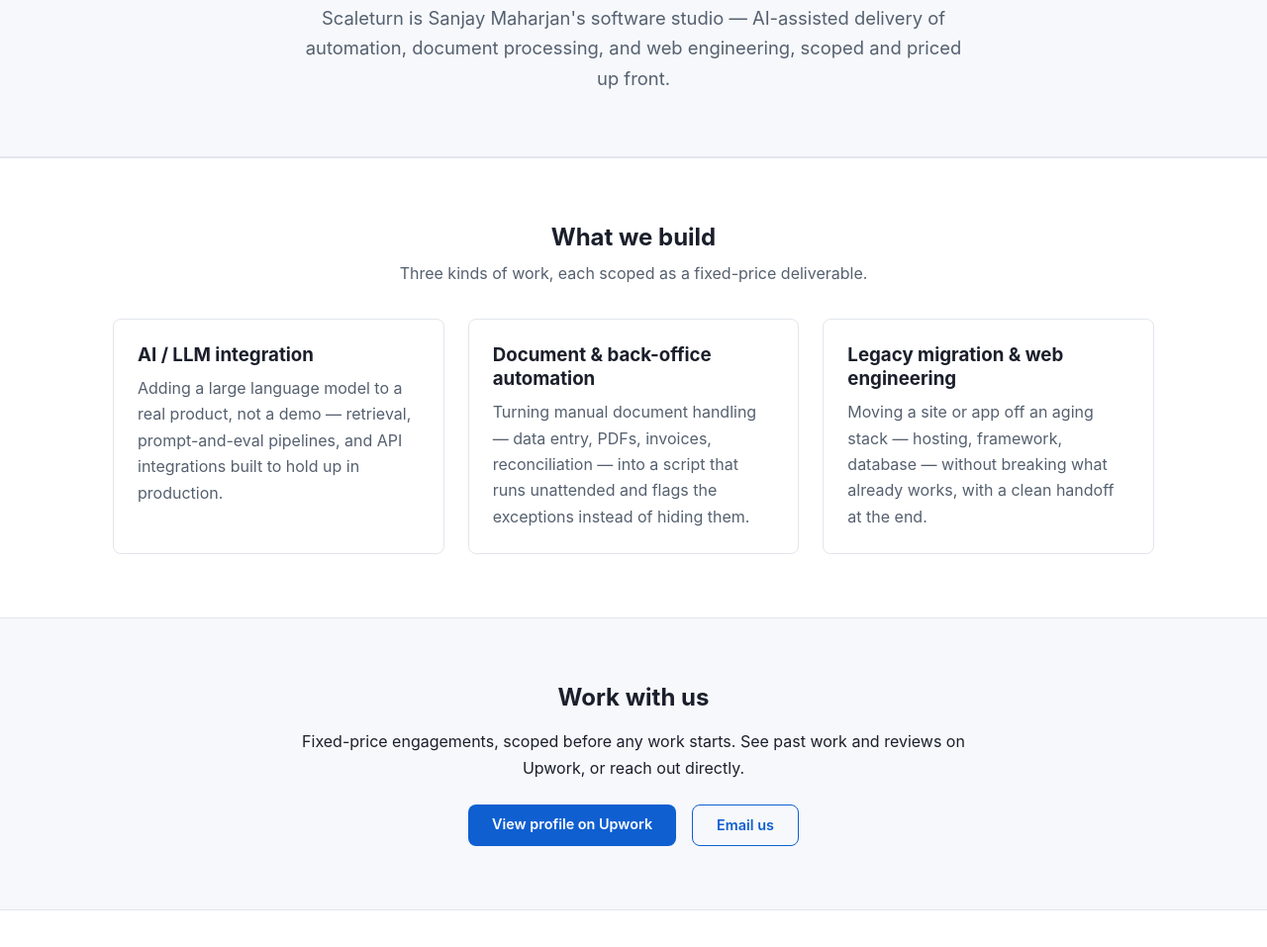
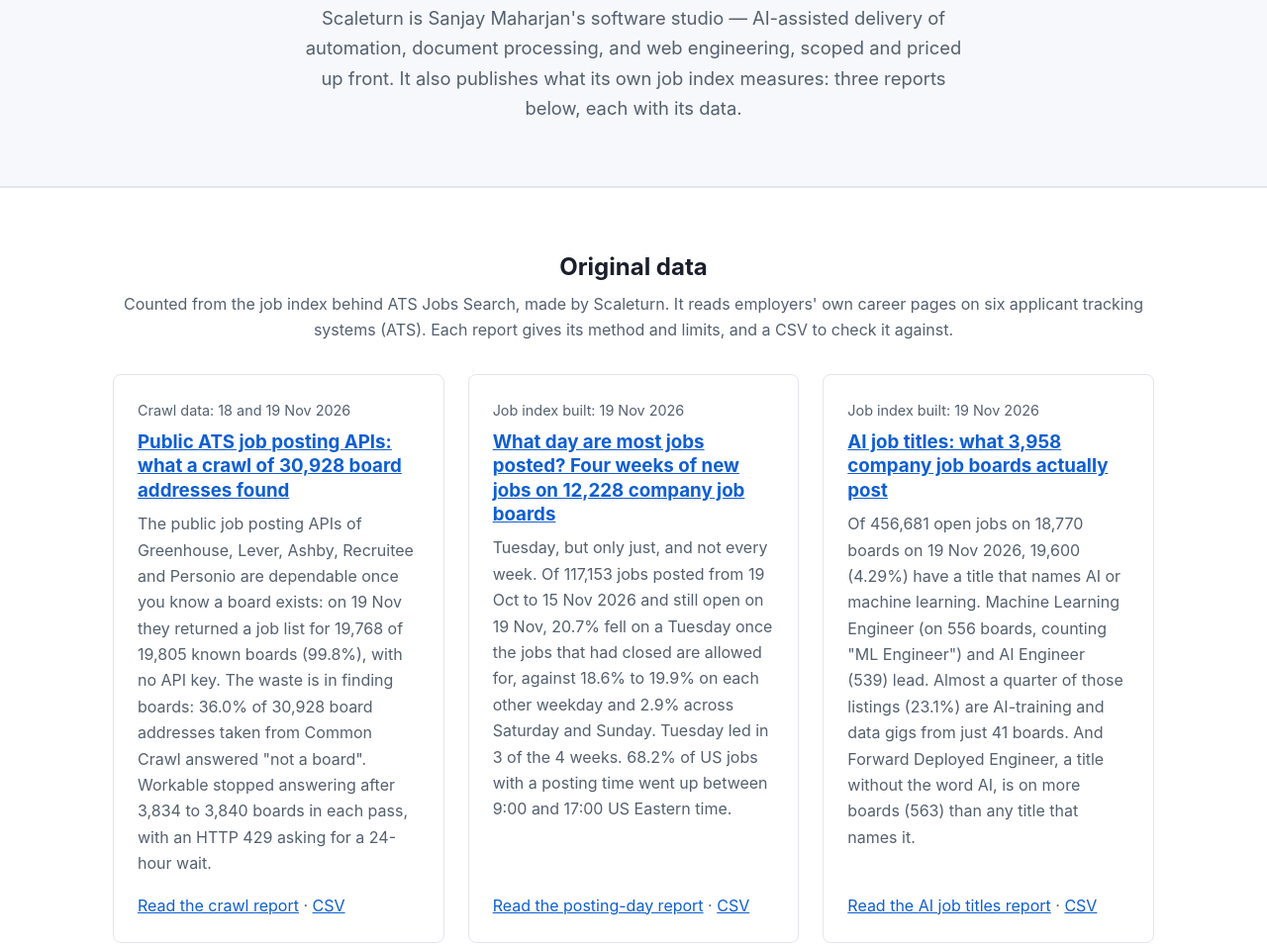
Before and after one commit to sanjayamaharjancodes/scaleturn-site, a plain HTML site: page index.html in a window 1280 px wide. Shown: the part 234-1191 px from the top of the page at 99% size. Drawn offline with Linux system fonts and the light colour scheme.

Commit message:
ct-004: the home page leads with Scaleturn's three original-data reports; privacy says both guide sites now load the AdSense code and names Google's EU consent requirement
- index.html: "Original data" is the first section after the hero: one card per report (ATS API crawl, posting
  days, AI job titles) with its date, a summary whose every figure is copied from the report's short answer, and
  links to the report and its CSV. The hero says so. The ScrapeTools card no longer links the retired free-tier page.
- Nav: Data (/#data) on all five pages.
- privacy.html: the guide sites load the same code; "Consent in the EEA, the UK and Switzerland".
- style.css: .data-card. README and sitemap lastmod.

Co-Authored-By: Claude Opus 5.5 <noreply@anthropic.com>

```diff
--- a/index.html
+++ b/index.html
@@ -4,7 +4,7 @@
 <meta charset="UTF-8">
 <meta name="viewport" content="width=device-width, initial-scale=1.0">
 <title>Scaleturn — AI-Assisted Software Delivery</title>
-<meta name="description" content="Scaleturn is Sanjay Maharjan's software studio: AI-assisted delivery of automation, document processing, and web engineering. Fixed scope, reviewed by a human.">
+<meta name="description" content="Scaleturn, Sanjay Maharjan's software studio: first-hand data from its own index of company job boards, and AI-assisted automation and web engineering.">
 <link rel="canonical" href="https://scaleturn.com/">
 <meta name="google-adsense-account" content="ca-pub-5554189148912369">
 <link rel="icon" href="/favicon.ico">
@@ -19,6 +19,7 @@
     <nav class="site-nav" aria-label="Main navigation">
       <ul>
         <li><a href="/" aria-current="page">Home</a></li>
+        <li><a href="/#data">Data</a></li>
         <li><a href="/game-assets.html">Game assets</a></li>
         <li><a href="/#guides">Guides</a></li>
         <li><a href="/about.html">About</a></li>
@@ -31,7 +32,36 @@
 <section class="hero">
   <div class="container">
     <h1>Software that pays for itself. Built fast, reviewed by a human.</h1>
-    <p>Scaleturn is Sanjay Maharjan's software studio — AI-assisted delivery of automation, document processing, and web engineering, scoped and priced up front.</p>
+    <p>Scaleturn is Sanjay Maharjan's software studio — AI-assisted delivery of automation, document processing, and web engineering, scoped and priced up front. It also publishes what its own job index measures: three reports below, each with its data.</p>
+  </div>
+</section>
+
+<section id="data">
+  <div class="container">
+    <div class="section-title">
+      <h2>Original data</h2>
+      <p>Counted from the job index behind ATS Jobs Search, made by Scaleturn. It reads employers' own career pages on six applicant tracking systems (ATS). Each report gives its method and limits, and a CSV to check it against.</p>
+    </div>
+    <div class="card-grid">
+      <article class="card data-card">
+        <p class="data-date">Crawl data: 18 and 19 Nov 2026</p>
+        <h3><a href="https://scrapetools.scaleturn.com/ats-job-posting-api-crawl-data.html">Public ATS job posting APIs: what a crawl of 30,928 board addresses found</a></h3>
+        <p>The public job posting APIs of Greenhouse, Lever, Ashby, Recruitee and Personio are dependable once you know a board exists: on 19 Nov they returned a job list for 19,768 of 19,805 known boards (99.8%), with no API key. The waste is in finding boards: 36.0% of 30,928 board addresses taken from Common Crawl answered "not a board". Workable stopped answering after 3,834 to 3,840 boards in each pass, with an HTTP 429 asking for a 24-hour wait.</p>
+        <p><a href="https://scrapetools.scaleturn.com/ats-job-posting-api-crawl-data.html">Read the crawl report</a> &middot; <a href="https://scrapetools.scaleturn.com/data/ats-board-crawl-2026-11.csv">CSV</a></p>
+      </article>
+      <article class="card data-card">
+        <p class="data-date">Job index built: 19 Nov 2026</p>
+        <h3><a href="https://scrapetools.scaleturn.com/what-day-are-most-jobs-posted.html">What day are most jobs posted? Four weeks of new jobs on 12,228 company job boards</a></h3>
+        <p>Tuesday, but only just, and not every week. Of 117,153 jobs posted from 19 Oct to 15 Nov 2026 and still open on 19 Nov, 20.7% fell on a Tuesday once the jobs that had closed are allowed for, against 18.6% to 19.9% on each other weekday and 2.9% across Saturday and Sunday. Tuesday led in 3 of the 4 weeks. 68.2% of US jobs with a posting time went up between 9:00 and 17:00 US Eastern time.</p>
+        <p><a href="https://scrapetools.scaleturn.com/what-day-are-most-jobs-posted.html">Read the posting-day report</a> &middot; <a href="https://scrapetools.scaleturn.com/data/job-posting-days-2026-11.csv">CSV</a></p>
+      </article>
+      <article class="card data-card">
+        <p class="data-date">Job index built: 19 Nov 2026</p>
+        <h3><a href="https://scrapetools.scaleturn.com/ai-job-titles.html">AI job titles: what 3,958 company job boards actually post</a></h3>
+        <p>Of 456,681 open jobs on 18,770 boards on 19 Nov 2026, 19,600 (4.29%) have a title that names AI or machine learning. Machine Learning Engineer (on 556 boards, counting "ML Engineer") and AI Engineer (539) lead. Almost a quarter of those listings (23.1%) are AI-training and data gigs from just 41 boards. And Forward Deployed Engineer, a title without the word AI, is on more boards (563) than any title that names it.</p>
+        <p><a href="https://scrapetools.scaleturn.com/ai-job-titles.html">Read the AI job titles report</a> &middot; <a href="https://scrapetools.scaleturn.com/data/ai-job-titles-2026-11.csv">CSV</a></p>
+      </article>
+    </div>
   </div>
 </section>
 
@@ -123,11 +153,10 @@
     <div class="resource-card">
       <div>
         <h3><a href="https://scrapetools.scaleturn.com/">ScrapeTools</a></h3>
-        <p>Web scraping API prices taken from each vendor's own pricing page, each with the date it was checked, and calculators that turn them into a monthly bill. Drafted with AI tools and checked by an automated reviewer. Has affiliate links.</p>
+        <p>Home of the three data reports above. It also lists web scraping API prices taken from each vendor's own pricing page, each with the date it was checked, and calculators that turn them into a monthly bill. The price pages are drafted with AI tools and checked by an automated reviewer, and some carry affiliate links.</p>
         <ul>
           <li><a href="https://scrapetools.scaleturn.com/web-scraping-api-cost-per-1000-requests.html">What a web scraping API costs per 1,000 requests</a></li>
           <li><a href="https://scrapetools.scaleturn.com/scraperapi-cost-calculator.html">ScraperAPI credits and pricing calculator</a></li>
-          <li><a href="https://scrapetools.scaleturn.com/web-scraping-apis-with-free-tier.html">Web scraping APIs with a free tier</a></li>
           <li><a href="https://scrapetools.scaleturn.com/cheapest-web-scraping-api.html">Which web scraping API charges least per request</a></li>
           <li><a href="https://scrapetools.scaleturn.com/scraperapi-vs-scrapingbee.html">ScraperAPI vs ScrapingBee: pricing, credits and limits</a></li>
         </ul>
--- a/sitemap.xml
+++ b/sitemap.xml
@@ -2,7 +2,7 @@
 <urlset xmlns="http://www.sitemaps.org/schemas/sitemap/0.9">
   <url>
     <loc>https://scaleturn.com/</loc>
-    <lastmod>2026-11-18</lastmod>
+    <lastmod>2026-11-19</lastmod>
     <changefreq>monthly</changefreq>
     <priority>1.0</priority>
   </url>
@@ -32,7 +32,7 @@
   </url>
   <url>
     <loc>https://scaleturn.com/privacy.html</loc>
-    <lastmod>2026-11-16</lastmod>
+    <lastmod>2026-11-19</lastmod>
     <changefreq>yearly</changefreq>
     <priority>0.3</priority>
   </url>
--- a/style.css
+++ b/style.css
@@ -143,6 +143,12 @@ section + section { border-top: 1px solid var(--color-border); }
 .card h3, .card h2 { margin-bottom: var(--space-2); font-size: 1.17em; }
 .card p { margin-bottom: 0; color: var(--color-text-muted); }
 
+/* ---- Original-data cards (home page): date line, title, summary, links ---- */
+.data-card { display: flex; flex-direction: column; }
+.data-card .data-date { font-size: var(--font-size-sm); margin-bottom: var(--space-2); }
+.data-card p + p { margin-top: var(--space-3); }
+.data-card p:last-child { margin-top: auto; padding-top: var(--space-3); }
+
 /* ---- Work-with-us block ---- */
 .cta-block {
   background: var(--color-bg-alt);
```
Also changed, not shown: about.html (+1 -0 lines), contact.html (+1 -0 lines), game-assets.html (+1 -0 lines), privacy.html (+6 -2 lines), 1 other file.
